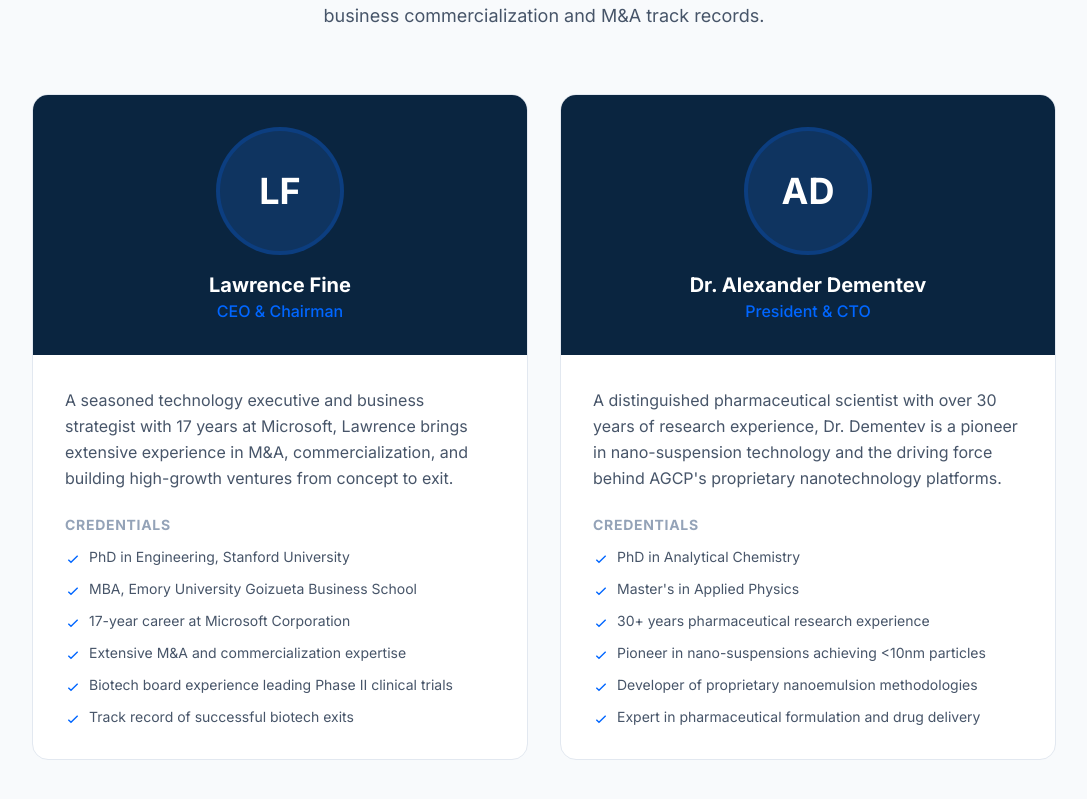
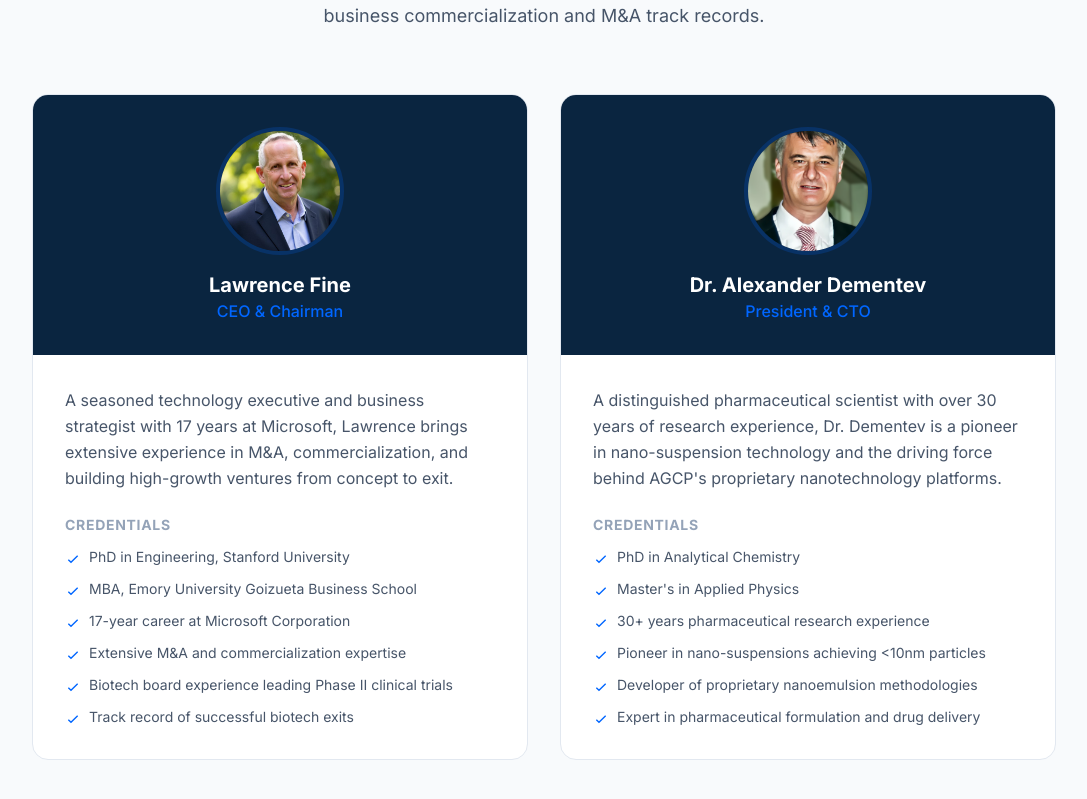
Before and after one commit to lgfine-dot/-agcp-website, a Next.js app: page /about in a window 1280 px wide. Shown: the part 1450-2249 px from the top of the page, without its empty margins (96-1183 px from the left). Built offline with nearby package versions, Linux system fonts and the light colour scheme.

Commit message:
Add leadership team photos to about page
Replace initials placeholders with actual headshot images
for Lawrence Fine and Dr. Alexander Dementev.

Co-Authored-By: Claude Opus 4.6 <noreply@anthropic.com>

```diff
--- a/src/app/about/page.tsx
+++ b/src/app/about/page.tsx
@@ -1,5 +1,6 @@
 import type { Metadata } from 'next';
 import Link from 'next/link';
+import Image from 'next/image';
 import AnimatedSection from '@/components/AnimatedSection';
 
 export const metadata: Metadata = {
@@ -135,8 +136,8 @@ export default function AboutPage() {
             <AnimatedSection>
               <div className="h-full rounded-2xl bg-white border border-border overflow-hidden">
                 <div className="bg-navy p-8 text-center">
-                  <div className="mx-auto h-32 w-32 rounded-full bg-navy-light border-4 border-accent/20 flex items-center justify-center">
-                    <span className="text-4xl font-bold text-white">LF</span>
+                  <div className="mx-auto h-32 w-32 rounded-full border-4 border-accent/20 overflow-hidden">
+                    <Image src="/30.jpeg" alt="Lawrence Fine" width={128} height={128} className="h-full w-full object-cover" />
                   </div>
                   <h3 className="mt-4 text-xl font-bold text-white">Lawrence Fine</h3>
                   <p className="text-accent font-medium">CEO &amp; Chairman</p>
@@ -171,8 +172,8 @@ export default function AboutPage() {
             <AnimatedSection delay={0.15}>
               <div className="h-full rounded-2xl bg-white border border-border overflow-hidden">
                 <div className="bg-navy p-8 text-center">
-                  <div className="mx-auto h-32 w-32 rounded-full bg-navy-light border-4 border-accent/20 flex items-center justify-center">
-                    <span className="text-4xl font-bold text-white">AD</span>
+                  <div className="mx-auto h-32 w-32 rounded-full border-4 border-accent/20 overflow-hidden">
+                    <Image src="/Alex3-1-1-edited-200x300.png" alt="Dr. Alexander Dementev" width={128} height={128} className="h-full w-full object-cover" />
                   </div>
                   <h3 className="mt-4 text-xl font-bold text-white">Dr. Alexander Dementev</h3>
                   <p className="text-accent font-medium">President &amp; CTO</p>
```
Also changed, not shown: public/30.jpeg (added), public/Alex3-1-1-edited-200x300.png (added).
